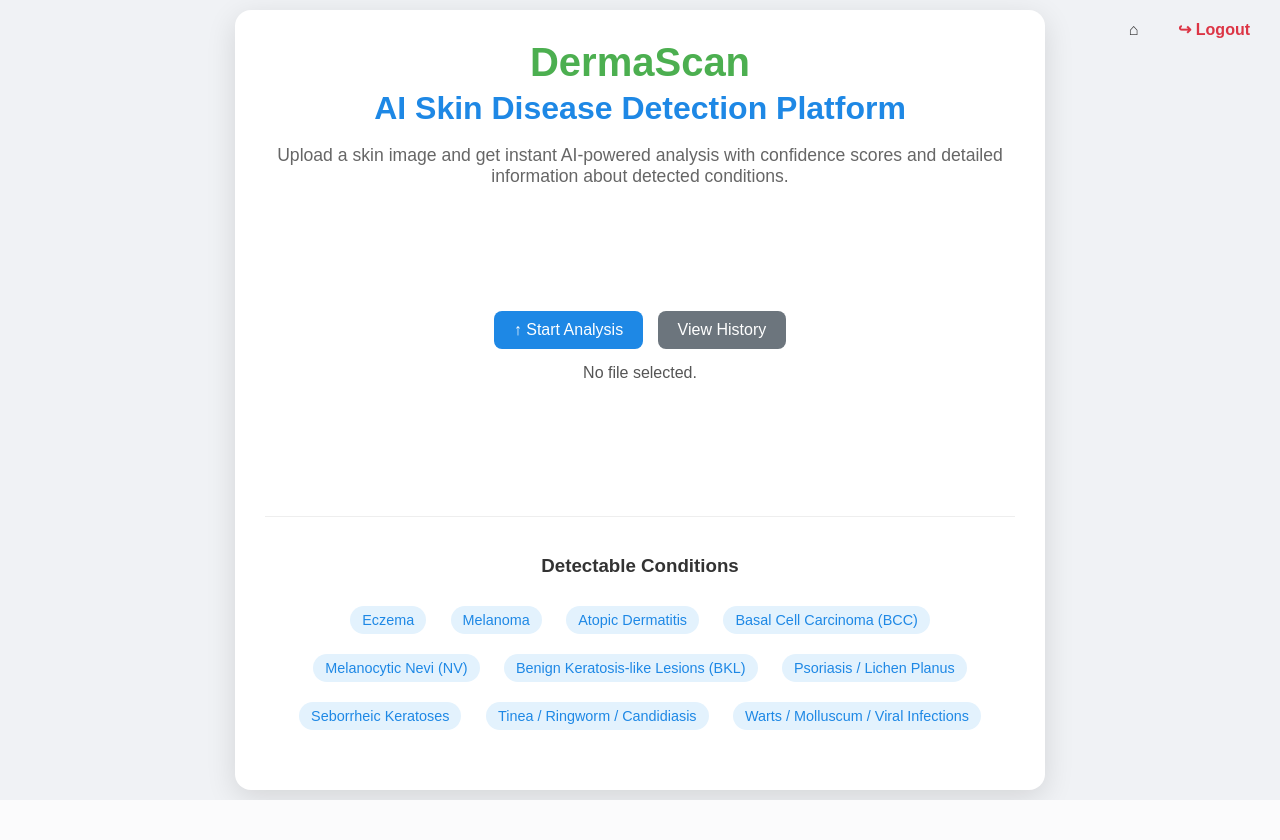
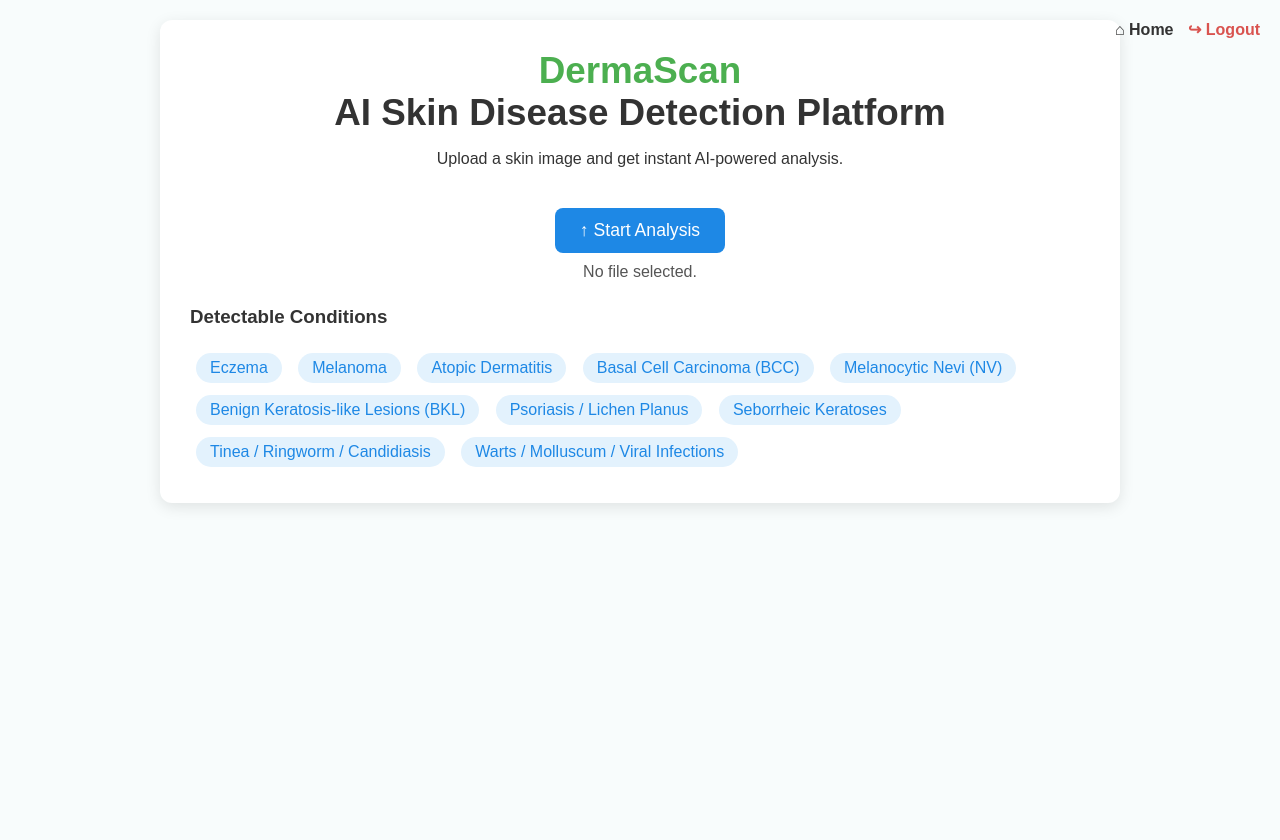
Before and after one commit to Shreya21Mahajan/Skin-Disease-Prediction-Model, a Flask app: page /analysis in a window 1280 px wide. Before the commit the page ends 800 px from the top, so only its background shows below. Run offline with Flask 3, Linux system fonts and the light colour scheme; the visitor is signed in with stand-in values (Sample User, id 1).

Commit message:
Refactor index.html for improved layout and styles
Updated the HTML structure and styles for the DermaScan AI Detection platform, including new navigation styles and improved layout for better user experience.

```diff
--- a/templates/index.html
+++ b/templates/index.html
@@ -4,42 +4,109 @@
     <meta charset="UTF-8">
     <meta name="viewport" content="width=device-width, initial-scale=1.0">
     <title>DermaScan AI Detection</title>
+
     <style>
-        body { font-family: sans-serif; margin: 0; padding: 20px; background-color: #f8fcfc; color: #333; }
-        .container { max-width: 900px; margin: auto; padding: 30px; background-color: white; border-radius: 12px; box-shadow: 0 4px 15px rgba(0,0,0,0.1); }
+        body {
+            font-family: sans-serif;
+            margin: 0;
+            padding: 20px;
+            background-color: #f8fcfc;
+            color: #333;
+            position: relative;
+            min-height: 100vh;
+        }
+        .container {
+            max-width: 900px;
+            margin: auto;
+            padding: 30px;
+            background-color: white;
+            border-radius: 12px;
+            box-shadow: 0 4px 15px rgba(0,0,0,0.1);
+        }
         .header { text-align: center; margin-bottom: 40px; }
-        .header h1 { color: #1e88e5; font-size: 2.5em; margin: 0; }
-        .btn-primary { background-color: #1e88e5; color: white; padding: 12px 25px; border: none; border-radius: 8px; cursor: pointer; font-size: 1.1em; transition: background-color 0.3s; }
+        .header h1 { font-size: 2.3em; margin: 0; }
+        .top-nav {
+            position: absolute;
+            top: 20px;
+            right: 20px;
+        }
+        .nav-icon {
+            margin-left: 10px;
+            color: #333;
+            text-decoration: none;
+            font-weight: bold;
+        }
+        .nav-icon:hover { color: #1e88e5; }
+        .logout-btn { color: #d9534f; }
+        .logout-btn:hover { color: #b52b27; }
+
+        .btn-primary {
+            background-color: #1e88e5;
+            color: white;
+            padding: 12px 25px;
+            border: none;
+            border-radius: 8px;
+            cursor: pointer;
+            font-size: 1.1em;
+        }
         .btn-primary:hover { background-color: #1565c0; }
-        .input-group { text-align: center; margin-bottom: 40px; }
-        .detectable-conditions { text-align: center; margin-top: 40px; padding: 20px; border-top: 1px solid #eee; }
-        .condition-tag { display: inline-block; background-color: #e3f2fd; color: #1e88e5; padding: 8px 15px; margin: 5px; border-radius: 20px; font-size: 0.9em; }
-        #results-container { margin-top: 30px; border: 1px solid #ddd; padding: 20px; border-radius: 8px; }
-        .result-item { padding: 10px 0; border-bottom: 1px dashed #eee; display: flex; justify-content: space-between; }
+
+        .input-group { text-align: center; margin-bottom: 25px; }
+        .condition-tag {
+            display: inline-block;
+            background-color: #e3f2fd;
+            color: #1e88e5;
+            padding: 6px 14px;
+            border-radius: 20px;
+            margin: 6px;
+        }
+
+        #results-container {
+            display: none;
+            margin-top: 20px;
+            border: 1px solid #ddd;
+            padding: 18px;
+            border-radius: 8px;
+        }
+        .result-item {
+            display: flex;
+            justify-content: space-between;
+            padding: 8px 0;
+            border-bottom: 1px dashed #ccc;
+        }
         .result-item:last-child { border-bottom: none; }
         .confidence-score { font-weight: bold; color: #4caf50; }
-        .loading { display: none; text-align: center; color: #1e88e5; margin-top: 20px; }
+
+        .loading {
+            display: none;
+            text-align: center;
+            color: #1e88e5;
+            margin-top: 15px;
+        }
     </style>
 </head>
+
 <body>
+
+    <!-- TOP NAV -->
     <div class="top-nav">
-        <a href="/" class="nav-icon" title="Home">&#x2302;</a> <a href="/logout" class="nav-icon logout-btn" title="Logout">&#x21AA; Logout</a> </div>
+        <a href="/" class="nav-icon">&#x2302; Home</a>
+        <a href="/logout" class="nav-icon logout-btn">&#x21AA; Logout</a>
+    </div>
 
+    <!-- MAIN CONTAINER -->
     <div class="container">
+
         <div class="header">
             <h1 style="color: #4CAF50;">DermaScan</h1>
             <h1>AI Skin Disease Detection Platform</h1>
-            <p>Upload a skin image and get instant AI-powered analysis with confidence scores and detailed information about detected conditions.</p>
+            <p>Upload a skin image and get instant AI-powered analysis.</p>
         </div>
 
+        <!-- IMAGE UPLOAD -->
         <div class="input-group">
-            <input type="file" id="image-upload" accept="image/*" style="display: none;">
-            <button class="btn-primary" onclick="document.getElementById('image-upload').click();">
-                &#x2191; Start Analysis
-            </button>
-            <button class="btn-primary" style="background-color: #6c757d;">
-                View History
-            </button>
+            <input type="file" id="image-upload" accept="image/*" style="display:none;">
+            <button class="btn-primary" onclick="document.getElementById('image-upload').click();">&#x2191; Start Analysis</button>
             <p id="file-name-display" style="margin-top: 10px; color: #555;">No file selected.</p>
         </div>
 
@@ -47,240 +114,80 @@
             <p>Analyzing image... Please wait.</p>
         </div>
 
-        <div id="results-container" style="display:none;">
+        <!-- RESULTS -->
+        <div id="results-container">
             <h3>AI Analysis Results</h3>
-            <div id="analysis-list">
-                </div>
-            <p style="margin-top: 15px; font-size: 0.9em; color: #777;">*Note: This is an AI prediction and should not replace professional medical advice.</p>
+            <div id="analysis-list"></div>
+            <p style="margin-top: 12px; font-size: 0.9em; color:#777;">
+                *This is an AI prediction and should not replace professional medical advice.
+            </p>
         </div>
 
+        <!-- CONDITIONS LIST -->
         <div class="detectable-conditions">
             <h3>Detectable Conditions</h3>
-            <div id="conditions-list">
             {% for condition in conditions %}
                 <span class="condition-tag">{{ condition }}</span>
             {% endfor %}
         </div>
-        </div>
+
     </div>
 
+    <!-- SCRIPT -->
     <script>
         document.getElementById('image-upload').addEventListener('change', function(event) {
+
             const file = event.target.files[0];
             const fileNameDisplay = document.getElementById('file-name-display');
             const resultsContainer = document.getElementById('results-container');
             const analysisList = document.getElementById('analysis-list');
             const loading = document.getElementById('loading');
 
-            if (file) {
+            if (!file) {
+                fileNameDisplay.textContent = "No file selected.";
+                return;
+            }
+
+            // Update UI
             fileNameDisplay.textContent = `Selected File: ${file.name}`;
-                resultsContainer.style.display = 'none'; // Hide previous results
-                loading.style.display = 'block'; // Show loading indicator
+            resultsContainer.style.display = 'none';
+            analysisList.innerHTML = '';
+            loading.style.display = 'block';
 
-                // 1. Create a FormData object to send the file
+            // Prepare form data
             const formData = new FormData();
-                formData.append('skin_image', file);
+            formData.append('file', file);   // CORRECT KEY
 
-                // 2. Send the file to the Flask backend
-                fetch('/analyze', {
+            // Send to backend
+            fetch('/api/analyze', {          // CORRECT ENDPOINT
                 method: 'POST',
                 body: formData
             })
-                .then(response => response.json())
+            .then(res => res.json())
             .then(data => {
-                    loading.style.display = 'none'; // Hide loading
+                loading.style.display = 'none';
 
                 if (data.error) {
-                        analysisList.innerHTML = `<p style="color: red;">Error: ${data.error}</p>`;
-                    } else if (data.analysis) {
-                        // 3. Display successful results
-                        analysisList.innerHTML = ''; // Clear previous
-                        data.analysis.forEach(item => {
-                            const resultDiv = document.createElement('div');
-                            resultDiv.className = 'result-item';
-                            resultDiv.innerHTML = `
-                                <span>${item.condition}</span>
-                                <span class="confidence-score">${item.confidence}</span>
+                    analysisList.innerHTML = `<p style="color:red;">${data.error}</p>`;
+                } else {
+                    analysisList.innerHTML = `
+                        <div class="result-item">
+                            <span>${data.prediction}</span>
+                            <span class="confidence-score">${data.confidence}%</span>
+                        </div>
                     `;
-                            analysisList.appendChild(resultDiv);
+                }
+
+                resultsContainer.style.display = 'block';
+            })
+            .catch(err => {
+                loading.style.display = 'none';
+                analysisList.innerHTML = `<p style="color:red;">Network Error: Could not connect to server.</p>`;
+                resultsContainer.style.display = 'block';
+                console.error(err);
             });
-                        resultsContainer.style.display = 'block';
-                    }
-                })
-                .catch(error => {
-                    loading.style.display = 'none'; // Hide loading on error
-                    analysisList.innerHTML = `<p style="color: red;">Network Error: Could not connect to the server.</p>`;
-                    resultsContainer.style.display = 'block';
-                    console.error('Fetch error:', error);
-                });
-
-            } else {
-                fileNameDisplay.textContent = 'No file selected.';
-            }
         });
     </script>
+
 </body>
 </html>
-<style>
-    /* ------------------------------------------------------------------- */
-/* ⭐️ NEW STYLES FOR TOP NAVIGATION ⭐️ */
-/* ------------------------------------------------------------------- */
-.top-nav {
-    position: absolute; /* Allows positioning relative to the viewport/body */
-    top: 20px;          /* 20px from the top edge */
-    right: 20px;        /* 20px from the right edge */
-    z-index: 100;       /* Ensures it's on top of other elements */
-    font-size: 1em;
-}
-
-.nav-icon {
-    color: #333; /* Darker color for visibility */
-    text-decoration: none;
-    margin-left: 15px;
-    padding: 5px 10px;
-    border-radius: 4px;
-    transition: color 0.2s;
-}
-
-.nav-icon:hover {
-    color: #1e88e5; /* Highlight on hover */
-}
-
-.logout-btn {
-    color: #dc3545; /* Standard red for logout/danger */
-    font-weight: bold;
-}
-
-.logout-btn:hover {
-    color: #c82333;
-}
-
-/* ------------------------------------------------------------------- */
-/* ENSURE BODY IS THE REFERENCE FOR ABSOLUTE POSITIONING */
-/* ------------------------------------------------------------------- */
-/* This ensures the top/right positioning works correctly */
-body {
-    /* ... existing styles ... */
-    position: relative; /* Add this if 'position: absolute' on .top-nav doesn't work */
-    /* ... existing styles ... */
-}
-    /* ------------------------------------------------------------------- */
-    /* 🛠️ CHANGES FOR FULL PAGE APPEARANCE */
-    /* ------------------------------------------------------------------- */
-    html, body {
-        height: 100%;
-        margin: 0;
-        padding: 0;
-    }
-
-    body {
-        font-family: sans-serif;
-        background-color: #f0f2f5; /* Light gray background for contrast */
-        color: #333;
-
-        /* ⭐️ Flexbox centering for full page appearance */
-        display: flex;
-        justify-content: center; /* Center horizontally */
-        align-items: center;    /* Center vertically */
-        min-height: 100vh;      /* Ensure it takes full viewport height */
-        padding: 20px;
-        box-sizing: border-box; /* Include padding in height calculation */
-    }
-
-    /* ------------------------------------------------------------------- */
-    /* CONTENT CONTAINER STYLE */
-    /* ------------------------------------------------------------------- */
-    .container {
-        max-width: 750px; /* Reduced width slightly from previous 900px for better center focus */
-        width: 100%;
-        margin: 20px;
-        padding: 30px;
-        height: 90vh;
-        /* Flex properties to stack and justify content vertically */
-        display: flex;
-        flex-direction: column;
-        justify-content: space-between; /* Distribute space between header, input, and conditions */
-        background-color: white;
-        border-radius: 16px; /* Slightly more rounded corners */
-        box-shadow: 0 8px 30px rgba(0,0,0,0.12); /* Softer, more pronounced shadow */
-        text-align: center; /* Center content inside the container */
-    }
-    /* ------------------------------------------------------------------- */
-    /* EXISTING STYLES (Kept for functionality) */
-    /* ------------------------------------------------------------------- */
-    .header {
-        margin-bottom: 30px;
-    }
-    .header h1 {
-        color: #4CAF50; /* Green color for DermaScan logo */
-        font-size: 2.5em;
-        margin: 0 0 5px 0;
-    }
-    .header h1:nth-child(2) {
-        color: #1e88e5; /* Blue color for Platform title */
-        font-size: 2em;
-        margin-bottom: 10px;
-    }
-    .header p {
-        color: #666;
-        font-size: 1.1em;
-    }
-
-    .btn-primary {
-        background-color: #1e88e5;
-        color: white;
-        padding: 10px 20px;
-        border: none;
-        border-radius: 8px;
-        cursor: pointer;
-        font-size: 1em;
-        transition: background-color 0.3s;
-        margin: 5px;
-    }
-    .btn-primary:hover {
-        background-color: #1565c0;
-    }
-    .input-group {
-        margin-bottom: 25px;
-    }
-    .detectable-conditions {
-        margin-top:20px;
-        padding: 20px 0;
-        border-top: 1px solid #eee;
-    }
-    .condition-tag {
-        display: inline-block;
-        background-color: #e3f2fd;
-        color: #1e88e5;
-        padding: 6px 12px;
-        margin: 10px;
-        border-radius: 20px;
-        font-size: 0.9em;
-    }
-    #results-container {
-        margin-top: 30px;
-        border: 1px solid #ddd;
-        padding: 20px;
-        border-radius: 8px;
-        text-align: left;
-    }
-    .result-item {
-        padding: 10px 0;
-        border-bottom: 1px dashed #eee;
-        display: flex;
-        justify-content: space-between;
-    }
-    .result-item:last-child {
-        border-bottom: none;
-    }
-    .confidence-score {
-        font-weight: bold;
-        color: #4caf50;
-    }
-    .loading {
-        display: none;
-        text-align: center;
-        color: #1e88e5;
-        margin-top: 20px;
-    }
-</style>
```
Lines whose indentation alone changed are shown as unchanged.
